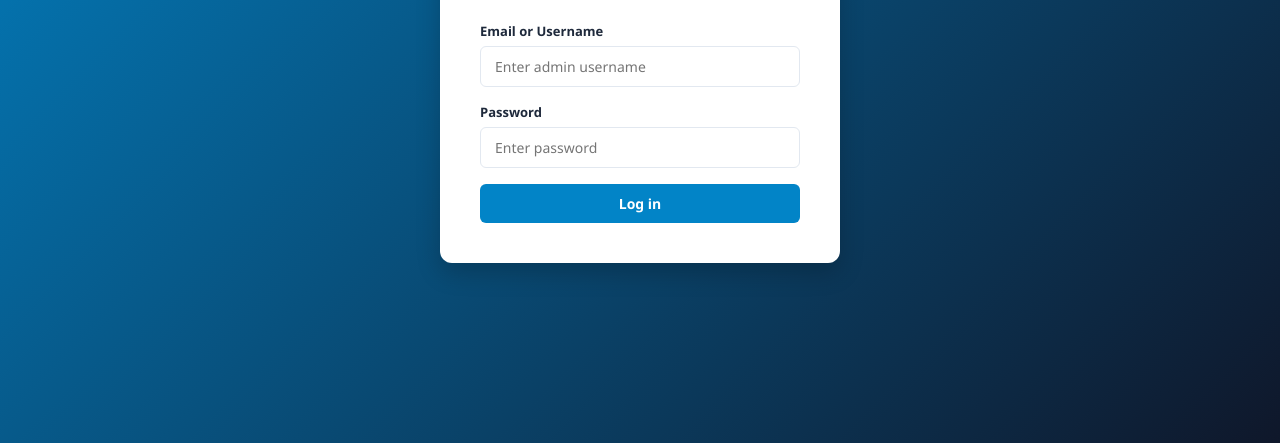
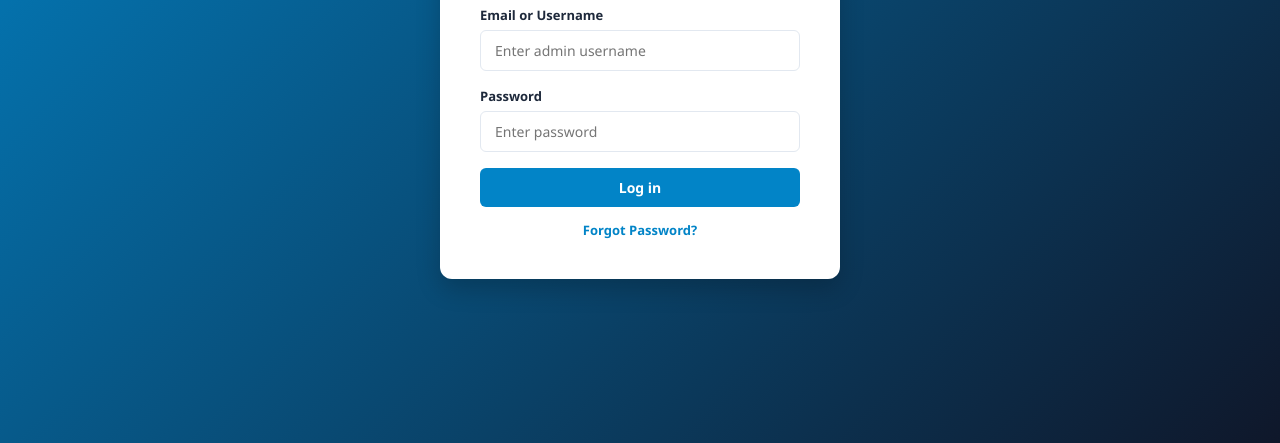
Before and after one commit to pc670518-sudo/mhh-helpline, a website: page public/index.html in a window 1280 px wide. Shown: the part 357-800 px from the top of the page. Drawn offline with Linux system fonts and the light colour scheme.

Commit message:
Update index.html

```diff
--- a/public/index.html
+++ b/public/index.html
@@ -126,6 +126,19 @@
 
         .btn:hover {
             background-color: var(--primary-dark);
+        }
+
+        .forgot-password-link {
+            display: block;
+            margin-top: 14px;
+            font-size: 13px;
+            color: var(--primary-color);
+            text-decoration: none;
+            font-weight: 600;
+        }
+
+        .forgot-password-link:hover {
+            text-decoration: underline;
         }
 
         /* --- DASHBOARD SECTION --- */
@@ -324,6 +337,7 @@
                     <input type="password" id="password" placeholder="Enter password" required autocomplete="new-password">
                 </div>
                 <button type="submit" class="btn">Log in</button>
+                <a href="#" class="forgot-password-link" onclick="handleForgotPassword(event)">Forgot Password?</a>
             </form>
         </div>
     </div>
@@ -614,6 +628,22 @@
             document.getElementById('login-section').style.display = 'flex';
         }
 
+        function handleForgotPassword(event) {
+            event.preventDefault();
+            const inputUser = prompt("Enter your admin username to reset password:");
+            if (inputUser !== null && inputUser.trim() !== "") {
+                if (inputUser.trim() === currentAdminUser) {
+                    const newPass = prompt("Username verified! Enter your new password:");
+                    if (newPass !== null && newPass.trim() !== "") {
+                        currentAdminPass = newPass.trim();
+                        alert("Password successfully reset! You can now log in with your new password.");
+                    }
+                } else {
+                    alert("Entered username does not match our admin record!");
+                }
+            }
+        }
+
         function openAdminSettings() {
             const newUser = prompt("Enter new Admin Username:", currentAdminUser);
             if (newUser !== null && newUser.trim() !== "") {
@@ -635,7 +665,6 @@
 
             let agents = getStoredAgents();
 
-            // Check if ID already exists
             if(agents.some(a => a.id === agentId)) {
                 alert("Agent ID already exists! Please use a unique ID.");
                 return;
```
